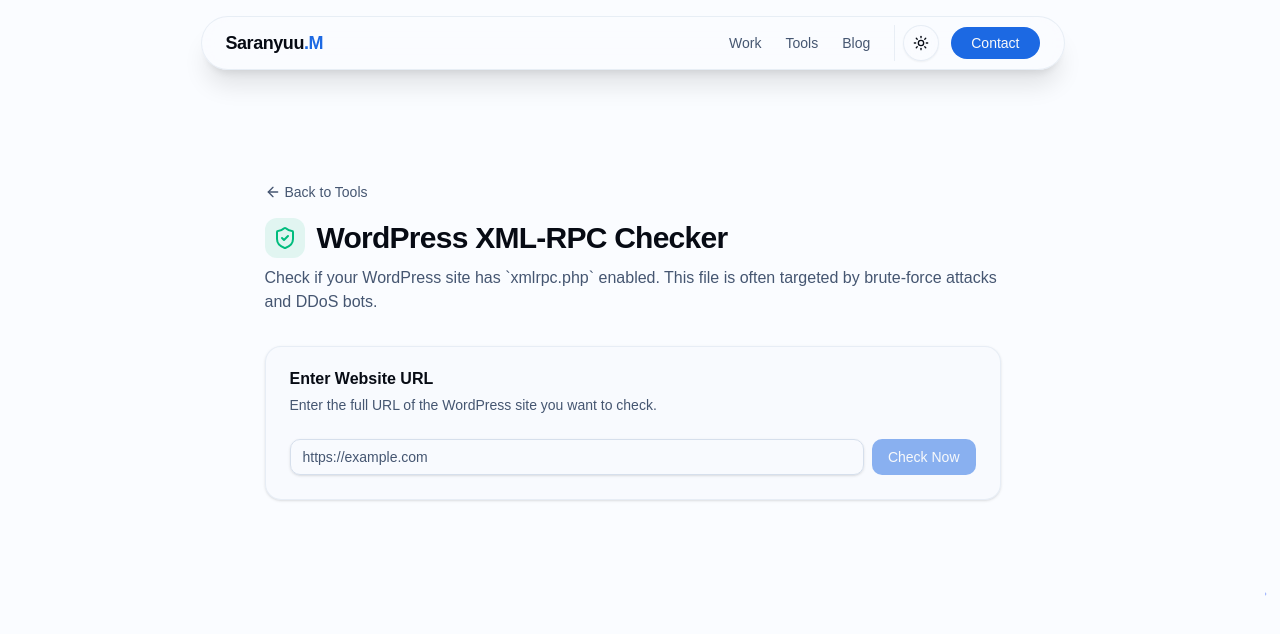
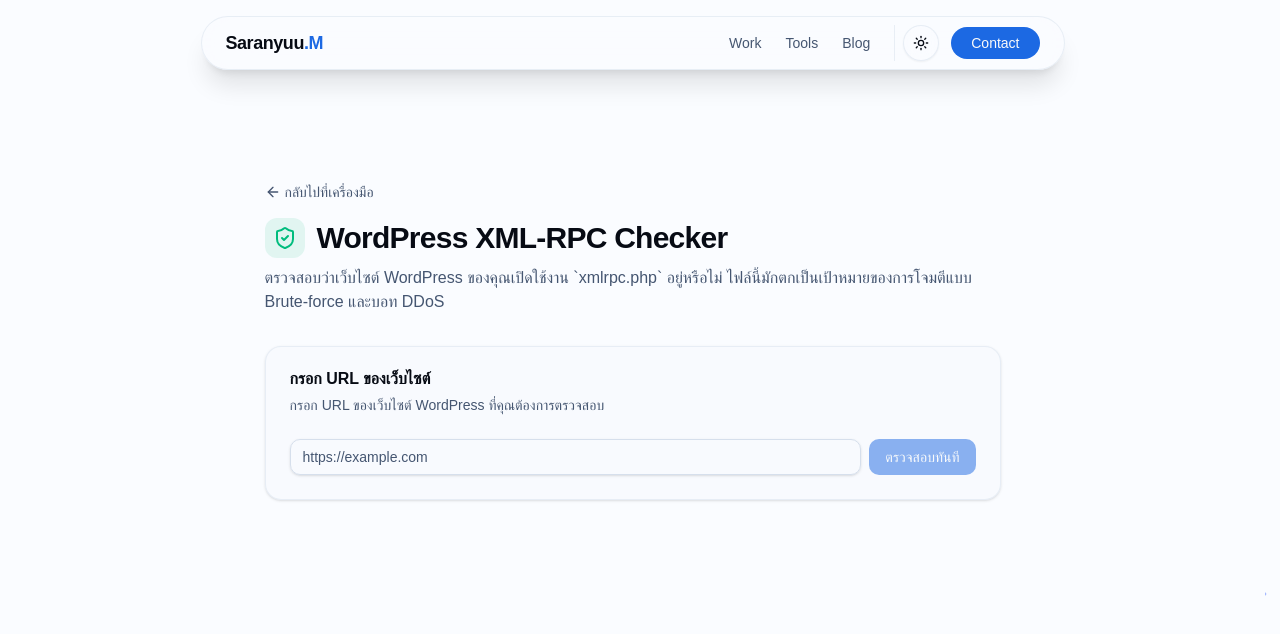
Before and after one commit to Yuukub/yuukub.github.io, a Next.js app: page /tools/xmlrpc-checker in a window 1280 px wide. Shown: the top 634 px of the page. Built offline with nearby package versions, Linux system fonts and the light colour scheme; a web font is replaced by a local one.

Commit message:
style: translate xmlrpc checker to thai

```diff
--- a/src/app/tools/xmlrpc-checker/page.tsx
+++ b/src/app/tools/xmlrpc-checker/page.tsx
@@ -53,7 +53,7 @@ export default function XmlRpcCheckerPage() {
             <main className="container mx-auto px-4 pt-32 pb-24 max-w-3xl">
                 <div className="mb-8">
                     <Link href="/tools" className="flex items-center text-sm text-muted-foreground hover:text-primary transition-colors mb-4">
-                        <ArrowLeft className="h-4 w-4 mr-1" /> Back to Tools
+                        <ArrowLeft className="h-4 w-4 mr-1" /> กลับไปที่เครื่องมือ
                     </Link>
                     <div className="flex items-center gap-3 mb-2">
                         <div className="h-10 w-10 rounded-lg bg-emerald-500/10 flex items-center justify-center">
@@ -62,14 +62,14 @@ export default function XmlRpcCheckerPage() {
                         <h1 className="text-3xl font-bold tracking-tight">WordPress XML-RPC Checker</h1>
                     </div>
                     <p className="text-muted-foreground">
-                        Check if your WordPress site has `xmlrpc.php` enabled. This file is often targeted by brute-force attacks and DDoS bots.
+                        ตรวจสอบว่าเว็บไซต์ WordPress ของคุณเปิดใช้งาน `xmlrpc.php` อยู่หรือไม่ ไฟล์นี้มักตกเป็นเป้าหมายของการโจมตีแบบ Brute-force และบอท DDoS
                     </p>
                 </div>
 
                 <Card className="border-border/50 bg-muted/20 mb-8">
                     <CardHeader>
-                        <CardTitle>Enter Website URL</CardTitle>
-                        <CardDescription>Enter the full URL of the WordPress site you want to check.</CardDescription>
+                        <CardTitle>กรอก URL ของเว็บไซต์</CardTitle>
+                        <CardDescription>กรอก URL ของเว็บไซต์ WordPress ที่คุณต้องการตรวจสอบ</CardDescription>
                     </CardHeader>
                     <CardContent className="space-y-4">
                         <div className="flex gap-2">
@@ -80,13 +80,13 @@ export default function XmlRpcCheckerPage() {
                                 onKeyDown={(e) => e.key === "Enter" && checkXmlRpc()}
                             />
                             <Button onClick={checkXmlRpc} disabled={loading || !url}>
-                                {loading ? <Loader2 className="h-4 w-4 animate-spin" /> : "Check Now"}
+                                {loading ? <Loader2 className="h-4 w-4 animate-spin" /> : "ตรวจสอบทันที"}
                             </Button>
                         </div>
                         {error && (
                             <Alert variant="destructive">
                                 <ShieldAlert className="h-4 w-4" />
-                                <AlertTitle>Error</AlertTitle>
+                                <AlertTitle>ข้อผิดพลาด</AlertTitle>
                                 <AlertDescription>{error}</AlertDescription>
                             </Alert>
                         )}
@@ -95,7 +95,7 @@ export default function XmlRpcCheckerPage() {
 
                 {result && (
                     <div className="animate-in fade-in slide-in-from-bottom-4 duration-500">
-                        <h2 className="text-xl font-bold mb-4">Scan Results</h2>
+                        <h2 className="text-xl font-bold mb-4">ผลการตรวจสอบ</h2>
 
                         <Card className={`border-l-4 ${result.isEnabled ? 'border-l-red-500' : 'border-l-emerald-500'} bg-card shadow-lg`}>
                             <CardContent className="pt-6">
@@ -106,10 +106,10 @@ export default function XmlRpcCheckerPage() {
                                     <div className="space-y-1">
                                         <div className="flex items-center gap-2">
                                             <h3 className="font-bold text-lg">
-                                                {result.isEnabled ? "XML-RPC is Enabled" : "XML-RPC is Disabled or Protected"}
+                                                {result.isEnabled ? "เปิดใช้งาน XML-RPC" : "ปิดใช้งานหรือได้รับการป้องกัน"}
                                             </h3>
                                             <Badge variant={result.isEnabled ? "destructive" : "default"} className={!result.isEnabled ? "bg-emerald-500 hover:bg-emerald-600" : ""}>
-                                                {result.isEnabled ? "Vulnerable" : "Secure"}
+                                                {result.isEnabled ? "ไม่ปลอดภัย (Vulnerable)" : "ปลอดภัย (Secure)"}
                                             </Badge>
                                         </div>
                                         <p className="text-muted-foreground">{result.message}</p>
@@ -122,7 +122,7 @@ export default function XmlRpcCheckerPage() {
                                 {result.isEnabled && (
                                     <div className="mt-6 pt-6 border-t border-border/50">
                                         <h4 className="font-semibold mb-3 flex items-center gap-2">
-                                            <ShieldCheck className="h-4 w-4 text-primary" /> How to fix this?
+                                            <ShieldCheck className="h-4 w-4 text-primary" /> วิธีแก้ไข
                                         </h4>
                                         <div className="space-y-4 text-sm text-muted-foreground">
                                             <p>
```
